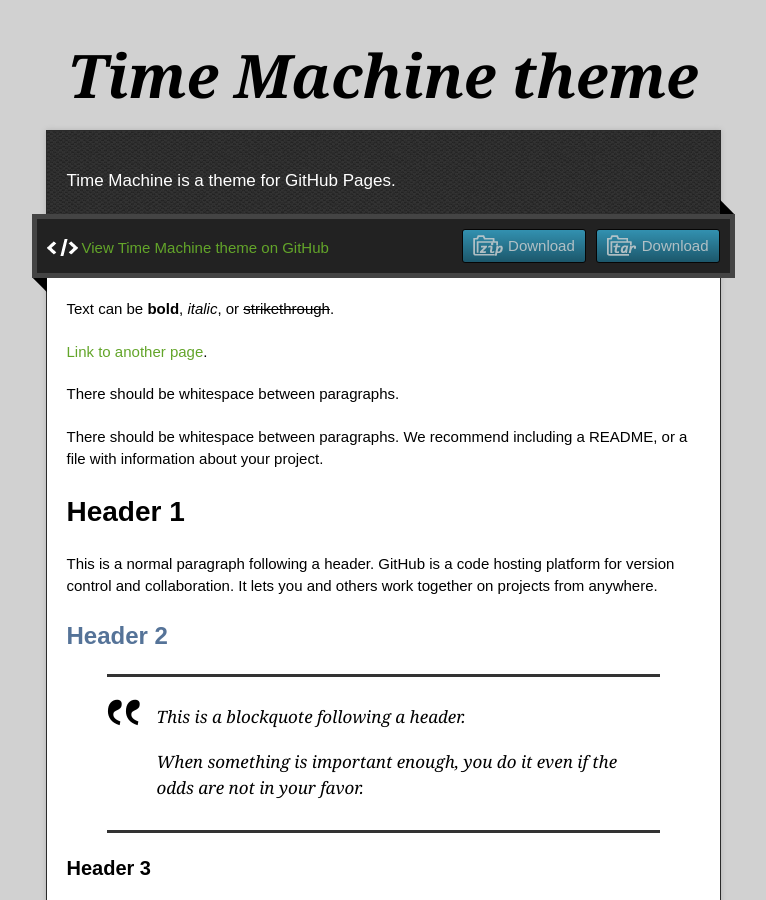
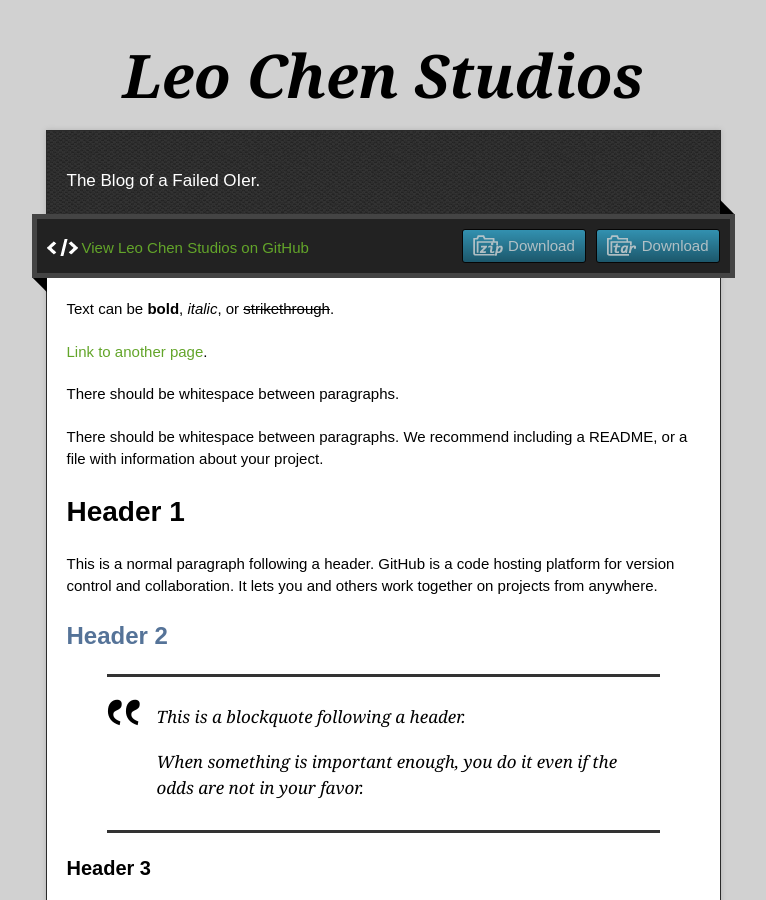
Before and after one commit to leostrange05/Blog, a Jekyll site: the page built from index.md, in a window 1280 px wide and 900 px high. Shown: the whole window, without its empty margins (257-1023 px from the left). Built offline with Jekyll 4.4.1, drawn with Linux system fonts in a browser that asks for light colours; some of the changed text lies outside the part shown.

Commit message:
Update _config.yml

```diff
--- a/_config.yml
+++ b/_config.yml
@@ -1,5 +1,5 @@
-title: Time Machine theme
-description: Time Machine is a theme for GitHub Pages.
+title: Leo Chen Studios
+description: The Blog of a Failed OIer.
 show_downloads: true
 google_analytics:
 theme: jekyll-theme-time-machine
```
